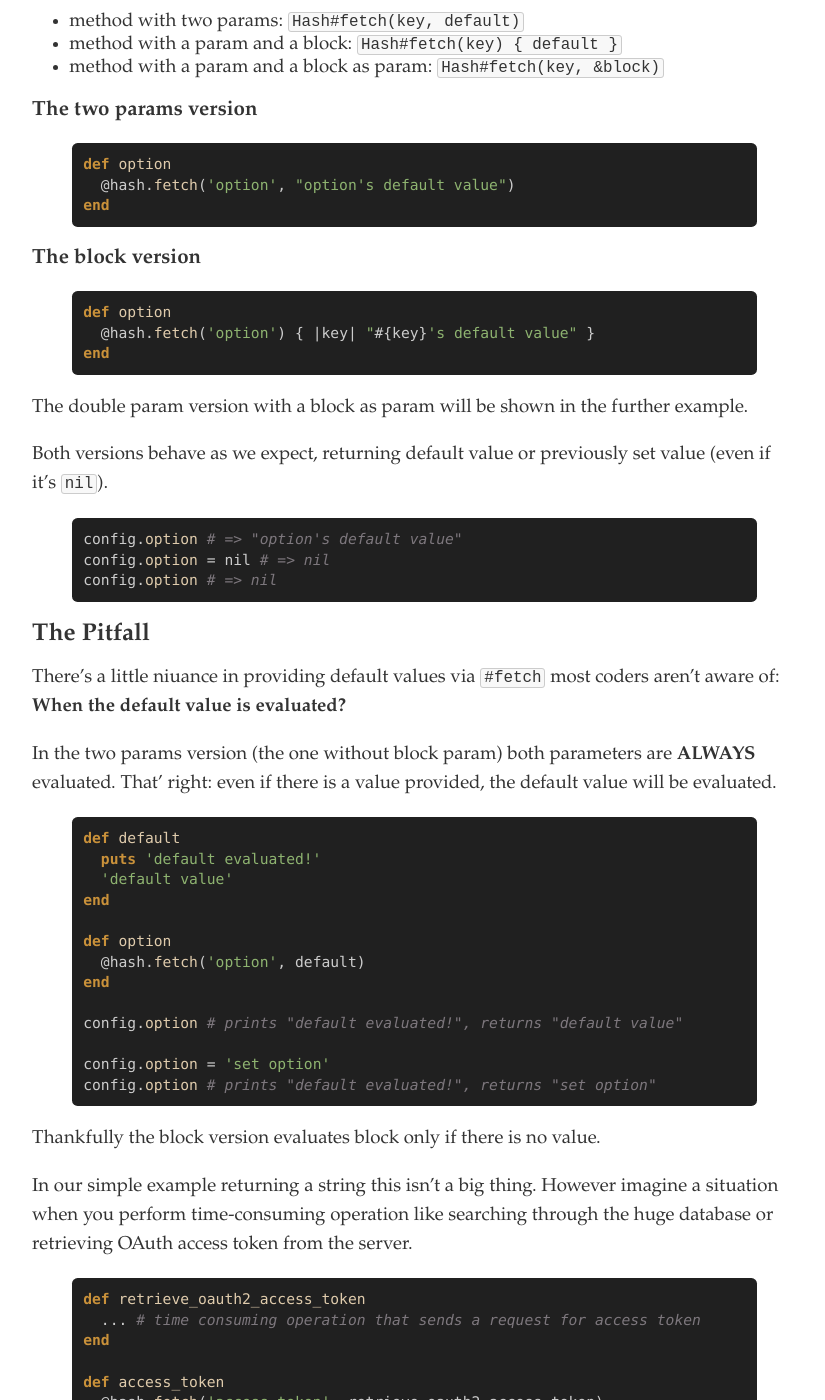
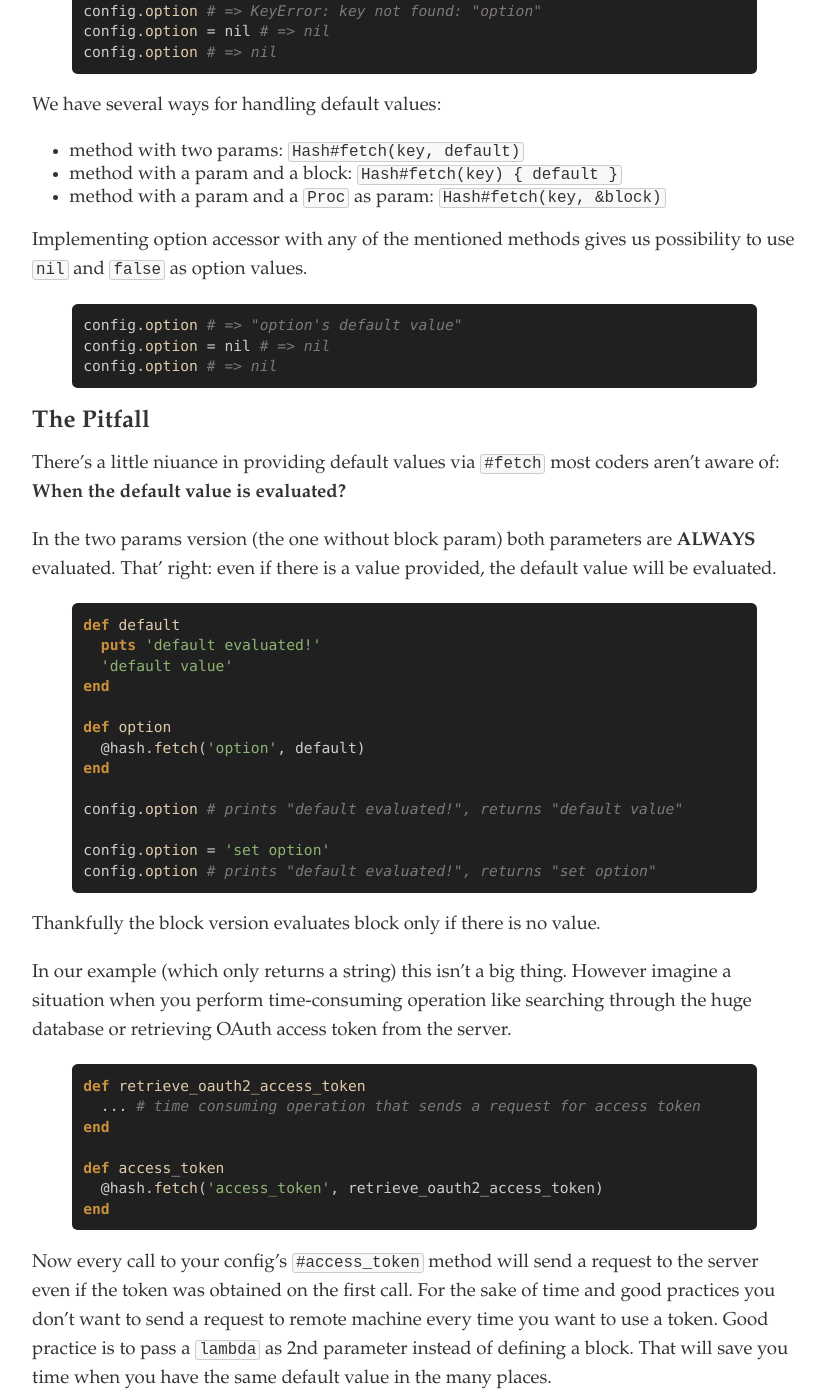
Before and after one commit to consileonpl/consileonpl.github.com, a Jekyll site: the page built from _posts/2014-06-17-better-ruby-option-defaults.md, in a window 1280 px wide and 1400 px high, scrolled down 1279 px. Shown: the whole window, without its empty margins (338-1163 px from the left). Built offline with Jekyll 4.4.1, drawn with Linux system fonts in a browser that asks for light colours; Markdown is read by kramdown in place of the engine named in the settings; some of the changed text lies outside the part shown.

Commit message:
Remove unnecessary example, improve quality of contents.

```diff
--- a/_posts/2014-06-17-better-ruby-option-defaults.md
+++ b/_posts/2014-06-17-better-ruby-option-defaults.md
@@ -34,6 +34,13 @@ config.option = nil # => nil
 config.option # => "option's default value"
 {% endhighlight %}
 
+We get the same problem for `false` value:
+
+{% highlight ruby %}
+config.option = false # => false
+config.option # => "option's default value"
+{% endhighlight %}
+
 ## `Hash#fetch` to the rescue
 
 There is an elegant solution to the `nil` values: `Hash#fetch`.
@@ -56,29 +63,10 @@ We have several ways for handling default values:
 
 * method with two params: `Hash#fetch(key, default)`
 * method with a param and a block: `Hash#fetch(key) { default }`
-* method with a param and a block as param: `Hash#fetch(key, &block)`
+* method with a param and a `Proc` as param: `Hash#fetch(key, &block)`
 
-### The two params version
-
-{% highlight ruby %}
-def option
-  @hash.fetch('option', "option's default value")
-end
-{% endhighlight %}
-
-### The block version
-
-{% highlight ruby %}
-def option
-  @hash.fetch('option') { |key| "#{key}'s default value" }
-end
-{% endhighlight %}
-
-The double param version with a block as param will be shown in the further
-example.
-
-Both versions behave as we expect, returning default value or previously set
-value (even if it's `nil`).
+Implementing option accessor with any of the mentioned methods gives us
+possibility to use `nil` and `false` as option values.
 
 {% highlight ruby %}
 config.option # => "option's default value"
@@ -115,7 +103,7 @@ config.option # prints "default evaluated!", returns "set option"
 
 Thankfully the block version evaluates block only if there is no value.
 
-In our simple example returning a string this isn't a big thing.
+In our example (which only returns a string) this isn't a big thing.
 However imagine a situation when you perform time-consuming operation like
 searching through the huge database or retrieving OAuth access token from
 the server.
@@ -131,13 +119,11 @@ end
 {% endhighlight %}
 
 Now every call to your config's `#access_token` method will send a request to
-the server even if the token was obtained on the first call.
-
-For the sake of time and good practices you don't want to send a request to
-remote machine every time you want to use a token.
-
-Good practice is to pass a `lambda` as 2nd parameter instead of defining a block.
-That will save you time when you have the same default value in the many places.
+the server even if the token was obtained on the first call. For the sake of
+time and good practices you don't want to send a request to remote machine
+every time you want to use a token. Good practice is to pass a `lambda` as 2nd
+parameter instead of defining a block.  That will save you time when you have
+the same default value in the many places.
 
 {% highlight ruby %}
 def retrieve_oauth2_access_token
```
